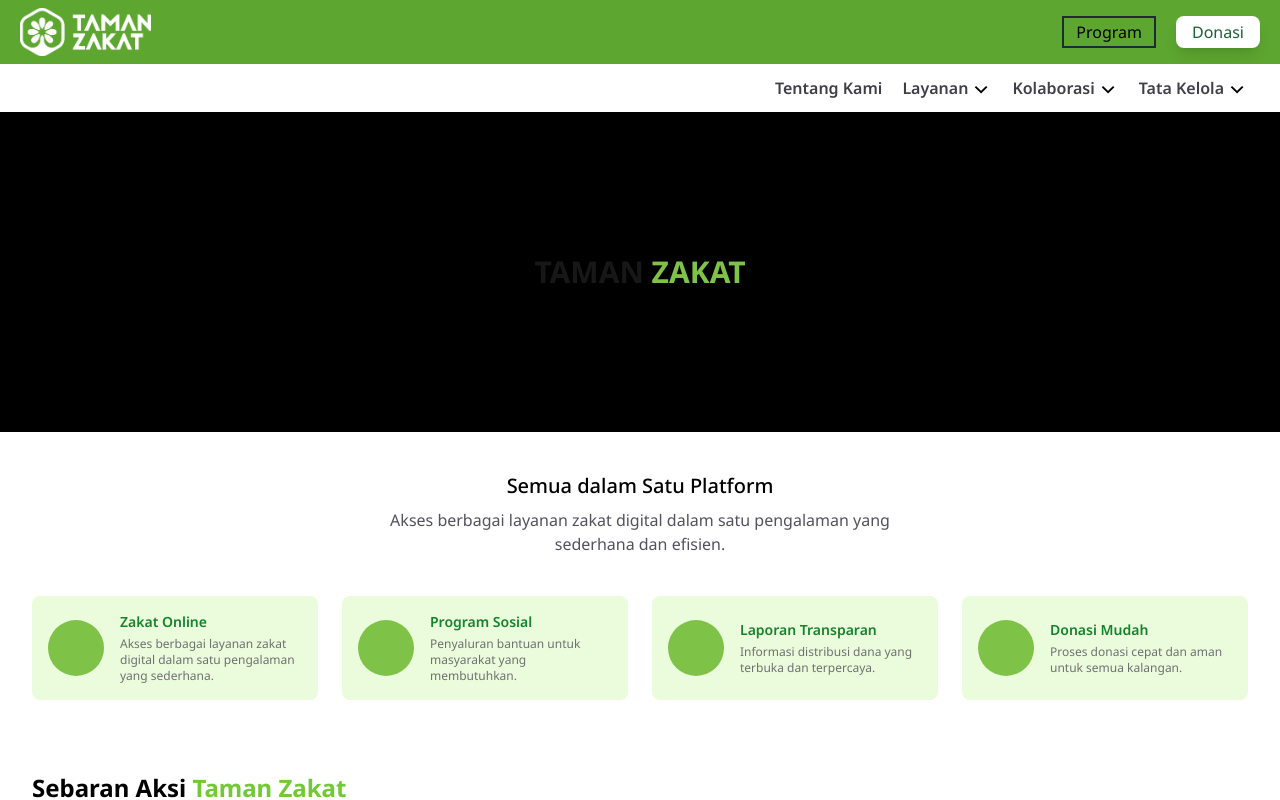
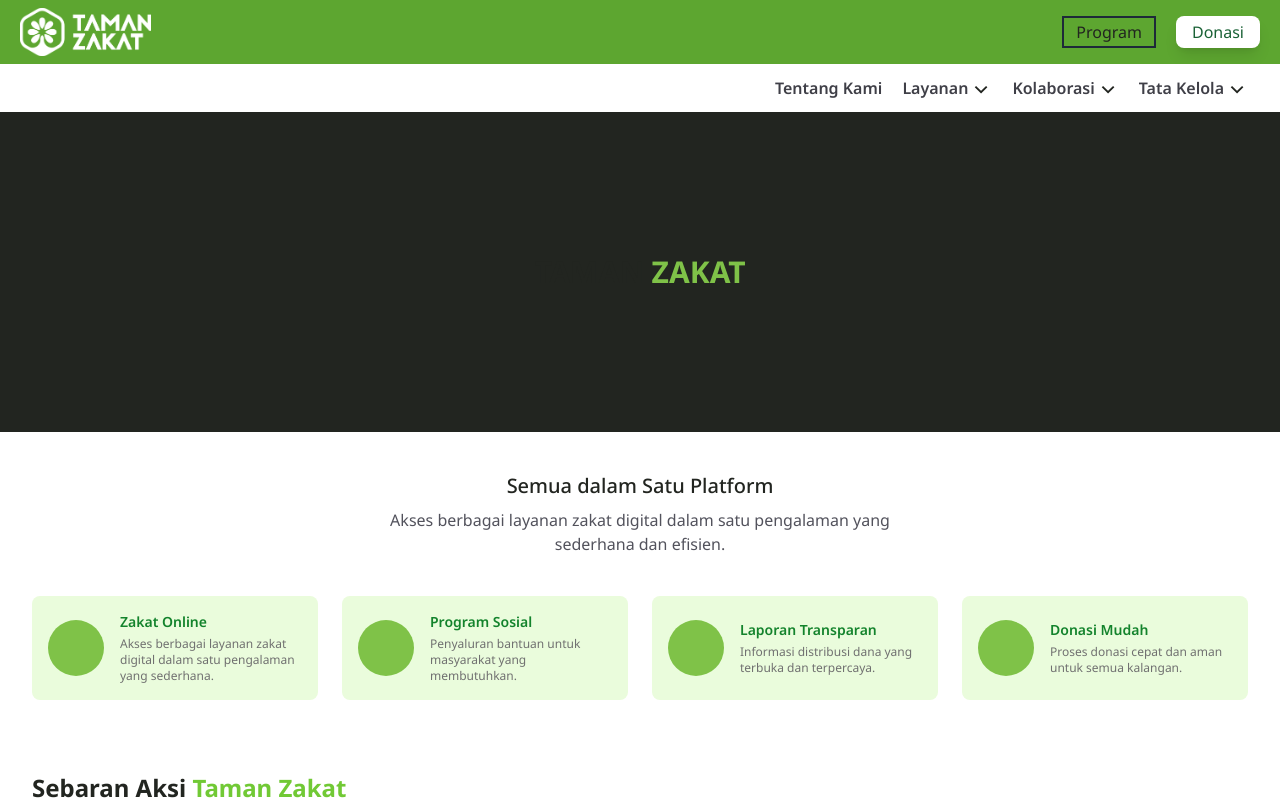
Before and after one commit to egrjati/Taman-Zakat-Indonesia, a Next.js app: page / in a window 1280 px wide. Shown: the top 800 px of the page. Built offline with nearby package versions, Linux system fonts and the light colour scheme.

Commit message:
feat: Implement initial About and Program pages, Navbar component, and global styles.

```diff
--- a/src/app/globals.css
+++ b/src/app/globals.css
@@ -2,12 +2,13 @@
 
 :root {
   --background: #ffffff;
-  --foreground: #171717;
+  --foreground: #222520;
 }
 
 @theme inline {
   --color-background: var(--background);
   --color-foreground: var(--foreground);
+  --color-black: #222520;
   --font-sans: var(--font-geist-sans);
   --font-mono: var(--font-geist-mono);
   --font-newsreader: var(--font-newsreader-google);
```
